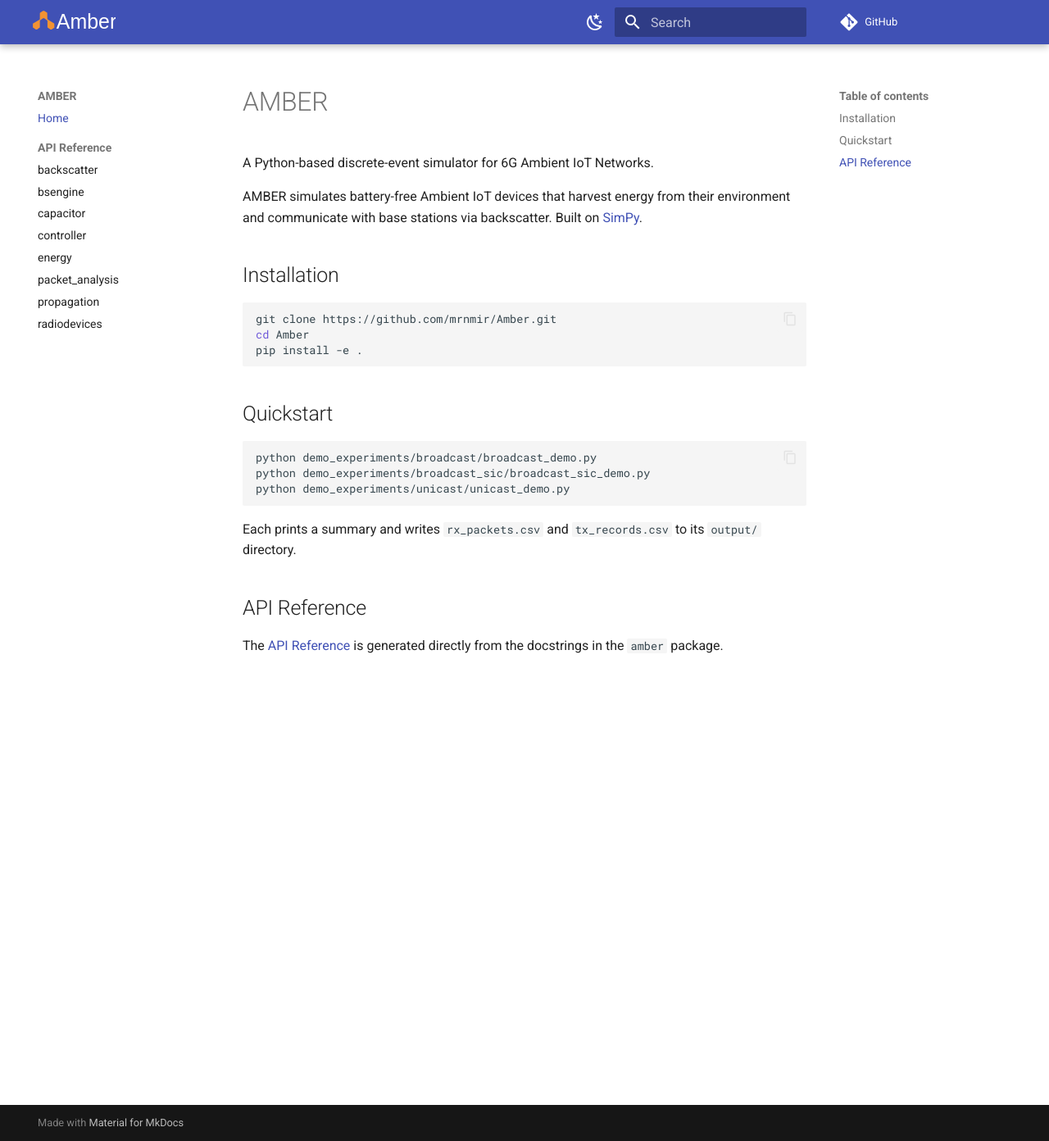
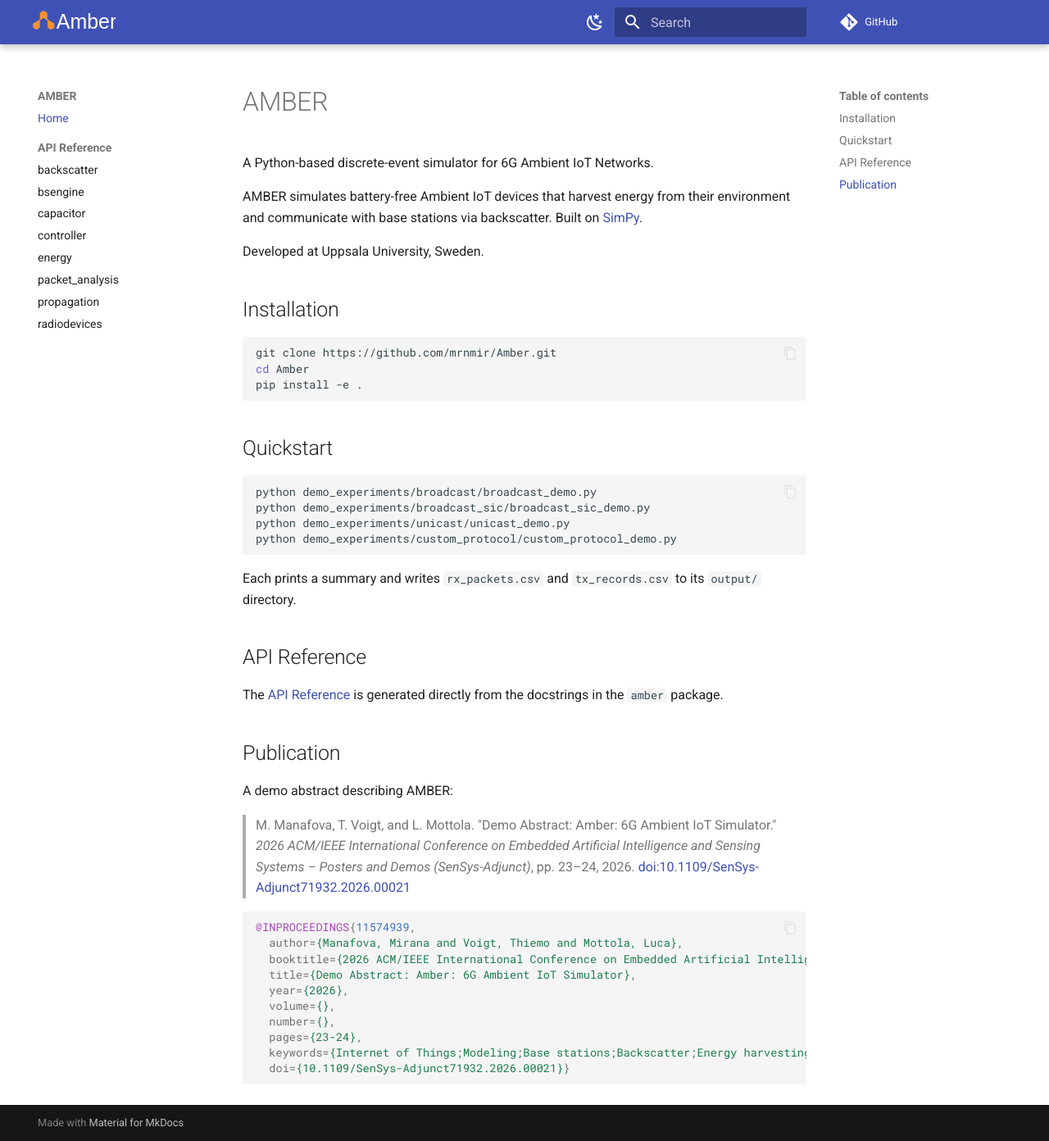
Before and after one commit to mrnmir/Amber, an MkDocs documentation site: the page built from docs/index.md, in a window 1280 px wide and 1392 px high. Shown: the whole window at 82% size. Built offline with MkDocs 1.6.1 and Material for MkDocs 9.7.7, drawn with Linux system fonts in a browser that asks for light colours; comment, search, counter and statistics services are not loaded.

Commit message:
Add SenSys demo abstract citation

````diff
--- a/docs/index.md
+++ b/docs/index.md
@@ -5,6 +5,8 @@
 AMBER simulates battery-free Ambient IoT devices that harvest energy from their
 environment and communicate with base stations via backscatter. Built on
 [SimPy](https://simpy.readthedocs.io/).
+
+Developed at Uppsala University, Sweden.
 
 ## Installation
 
@@ -20,6 +22,7 @@
 python demo_experiments/broadcast/broadcast_demo.py
 python demo_experiments/broadcast_sic/broadcast_sic_demo.py
 python demo_experiments/unicast/unicast_demo.py
+python demo_experiments/custom_protocol/custom_protocol_demo.py
 ```
 
 Each prints a summary and writes `rx_packets.csv` and `tx_records.csv` to its
@@ -29,3 +32,26 @@
 
 The [API Reference](api/backscatter.md) is generated directly from the docstrings
 in the `amber` package.
+
+## Publication
+
+A demo abstract describing AMBER:
+
+> M. Manafova, T. Voigt, and L. Mottola. "Demo Abstract: Amber: 6G Ambient IoT
+> Simulator." *2026 ACM/IEEE International Conference on Embedded Artificial
+> Intelligence and Sensing Systems – Posters and Demos (SenSys-Adjunct)*,
+> pp. 23–24, 2026.
+> [doi:10.1109/SenSys-Adjunct71932.2026.00021](https://doi.org/10.1109/SenSys-Adjunct71932.2026.00021)
+
+```bibtex
+@INPROCEEDINGS{11574939,
+  author={Manafova, Mirana and Voigt, Thiemo and Mottola, Luca},
+  booktitle={2026 ACM/IEEE International Conference on Embedded Artificial Intelligence and Sensing Systems - Posters and Demos (SenSys-Adjunct)},
+  title={Demo Abstract: Amber: 6G Ambient IoT Simulator},
+  year={2026},
+  volume={},
+  number={},
+  pages={23-24},
+  keywords={Internet of Things;Modeling;Base stations;Backscatter;Energy harvesting;Energy;Printing;Ambient IoT;6G;IoT simulator;backscatter communication;energy harvesting},
+  doi={10.1109/SenSys-Adjunct71932.2026.00021}}
+```
````
Also changed, not shown: README.md (+30 -4 lines).
